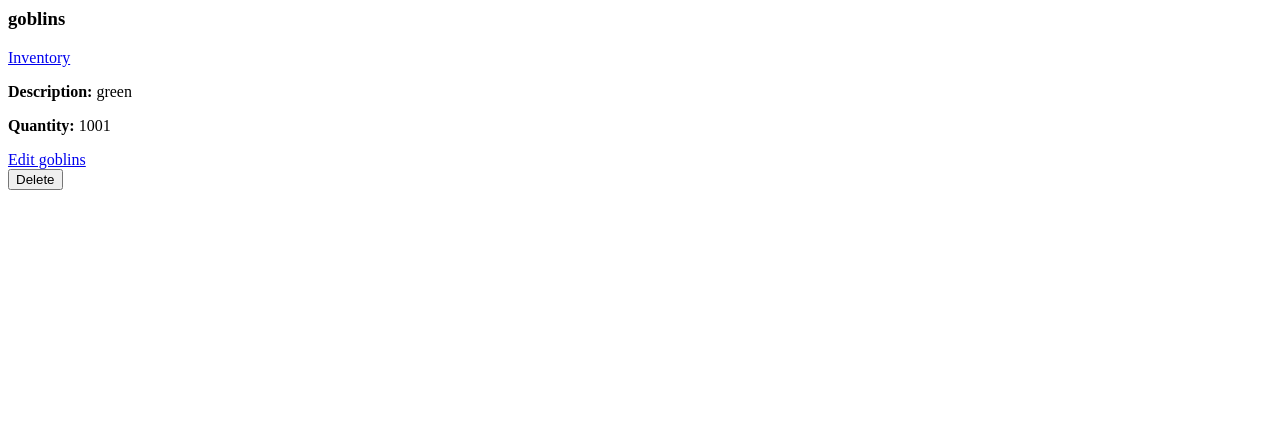
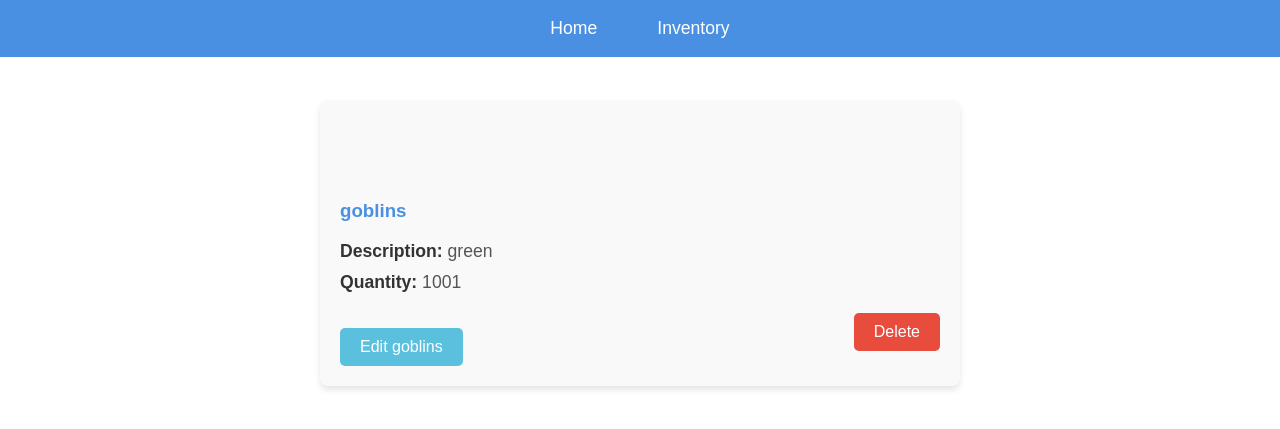
Before and after one commit to petergriffin49/SISUS, a Django app: page /inventory/29/ in a window 1280 px wide. Shown: the top 429 px of the page. Run offline with Django 5.2, Linux system fonts and the light colour scheme; a user stored in the database is signed in; data comes from the database, SQL or seed files in the repository; both versions use the stored data as it was after the commit.

Commit message:
CSS styling

```diff
--- a/inventory/templates/inventory/AddItem.html
+++ b/inventory/templates/inventory/AddItem.html
@@ -105,7 +105,7 @@
 
     <div class="header">
         <a href="/home" class="button-header">Home</a>
-        <a href="/inventory" class="button-header">Back to Inv</a>
+        <a href="/inventory" class="button-header">Inventory</a>
     </div>
 
     <h3>Add Item</h3>
--- a/inventory/templates/inventory/Itemdetails.html
+++ b/inventory/templates/inventory/Itemdetails.html
@@ -1,29 +1,138 @@
+<!DOCTYPE html>
 <html lang="en">
+
 <head>
-      <meta charset="UTF-8" />
+    <meta charset="UTF-8">
     <meta name="viewport" content="width=device-width, initial-scale=1.0">
     <title>Item Details</title>
+    <style>
+        /* General page styling */
+        body {
+            font-family: Arial, sans-serif;
+            background-color: #ffffff;
+            color: #333;
+            margin: 0;
+            padding: 0;
+            display: flex;
+            flex-direction: column;
+            align-items: center;
+            height: 100vh;
+        }
+
+        h3 {
+            color: #4a90e2;
+            margin-top: 80px; /* space for the header bar */
+        }
+
+        /* Header Styling */
+        .header {
+            position: fixed;
+            top: 0;
+            left: 0;
+            right: 0;
+            background-color: #4a90e2;
+            display: flex;
+            justify-content: center;
+            padding: 10px 0;
+            z-index: 10;
+        }
+
+        .button-header {
+            margin: 0 15px;
+            padding: 8px 15px;
+            color: white;
+            text-decoration: none;
+            font-size: 1.1em;
+            transition: color 0.3s ease;
+        }
+
+        .button-header:hover {
+            color: #357ab8;
+        }
+
+        /* Content styling */
+        .content {
+            margin-top: 100px;
+            width: 90%;
+            max-width: 600px;
+            text-align: left;
+            background-color: #f9f9f9;
+            padding: 20px;
+            border-radius: 8px;
+            box-shadow: 0 4px 6px rgba(0, 0, 0, 0.1);
+        }
+
+        .content p {
+            font-size: 1.1em;
+            margin: 10px 0;
+            color: #555;
+        }
+
+        .content p b {
+            color: #333;
+        }
+
+        /* Buttons */
+        .button {
+            display: inline-block;
+            padding: 10px 20px;
+            background-color: #5bc0de;
+            color: white;
+            text-decoration: none;
+            border-radius: 5px;
+            font-size: 1em;
+            margin-top: 15px;
+            transition: background-color 0.3s ease;
+        }
+
+        .button:hover {
+            background-color: #39a9c5;
+        }
+
+        /* Delete button */
+        button {
+            padding: 10px 20px;
+            background-color: #e74c3c;
+            color: white;
+            border: none;
+            border-radius: 5px;
+            font-size: 1em;
+            cursor: pointer;
+            transition: background-color 0.3s ease;
+        }
+
+        button:hover {
+            background-color: #c0392b;
+        }
+
+        .button-container {
+            display: flex;
+            justify-content: space-between;
+            margin-top: 20px;
+        }
+    </style>
 </head>
 
 <body>
 
-    <h3>{{ Item.Item_name }}</h3>
-
-    <a href="/inventory/">Inventory</a>
-
-    <p> <b>Description:</b> {{ Item.Item_description }} </p>
-    <p> <b>Quantity:</b> {{Item.Item_amount }}</p>
-
-    <div>
-      <a href="/edit/{{ Item.id }}/" class="button">Edit {{ Item.Item_name }}</a>
+    <div class="header">
+        <a href="/" class="button-header">Home</a>
+        <a href="/inventory/" class="button-header">Inventory</a>
     </div>
 
-    <div>
+    <div class="content">
+        <h3>{{ Item.Item_name }}</h3>
+        <p><b>Description:</b> {{ Item.Item_description }}</p>
+        <p><b>Quantity:</b> {{ Item.Item_amount }}</p>
+
+        <div class="button-container">
+            <a href="/edit/{{ Item.id }}/" class="button">Edit {{ Item.Item_name }}</a>
             <form action="{% url 'delete_item' Item.id %}" method="post" style="display:inline;">
                 {% csrf_token %}
                 <button type="submit">Delete</button>
             </form>
         </div>
+    </div>
 
 </body>
 
```
Also changed, not shown: inventory/templates/inventory/EditItem.html (+116 -1 lines), db.sqlite3. Lines whose indentation alone changed are shown as unchanged.
